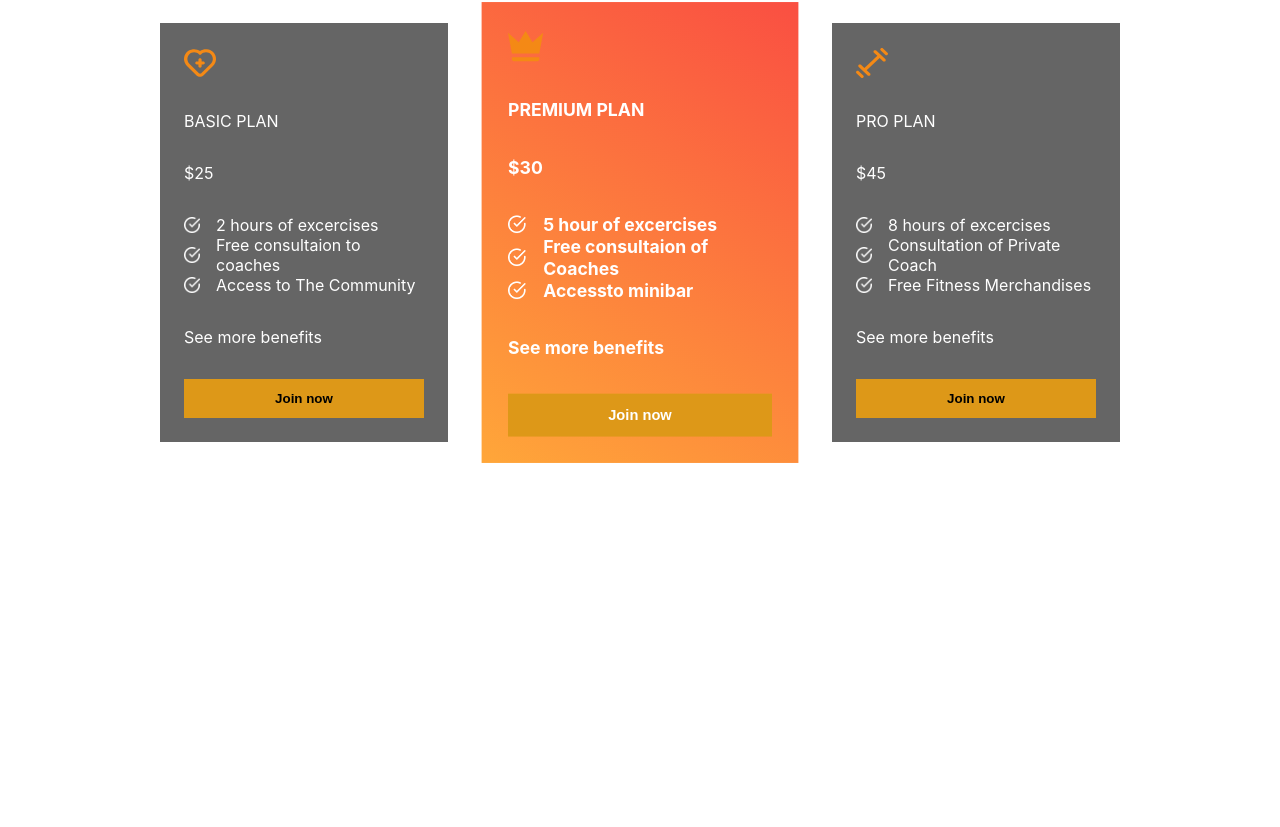
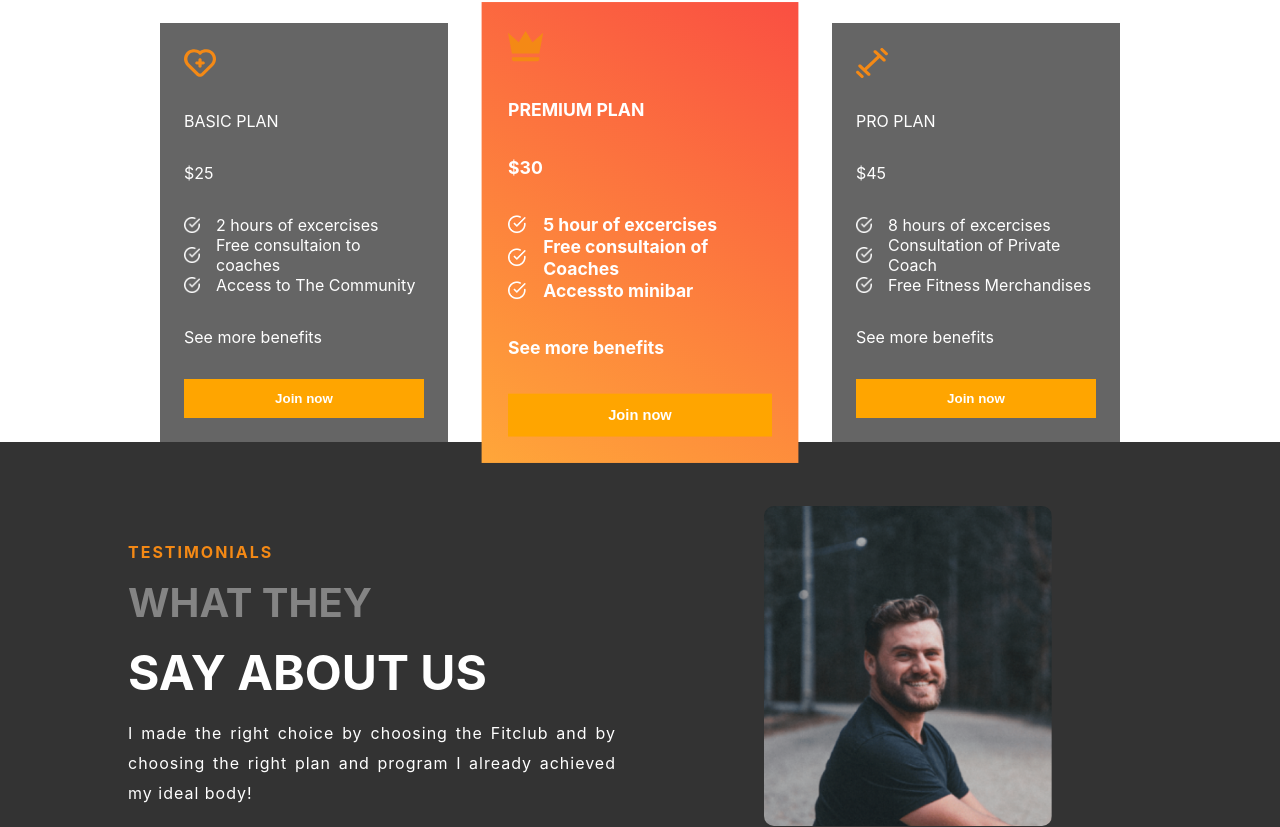
Before and after one commit to Rohit-vunet/gym-website, a React (Create React App) app: page / in a window 1280 px wide. Shown: the part 1973-2800 px from the top of the page. Before the commit the page ends 2436 px from the top, so only its background shows below. Built offline with nearby package versions, Linux system fonts and the light colour scheme.

Commit message:
Program join footer testimonial sections added

```diff
--- a/src/App.tsx
+++ b/src/App.tsx
@@ -5,7 +5,9 @@ import './App.css';
 import Programs from './Components/Programs/Programs';
 import Reasons from './Components/Reasons/Reasons';
 import Plans  from './Components/Plans/Plans';
-
+import Testimonials from './Components/Testimonials/Testimonials';
+import Join from './Components/Join/Join';
+import Footer from './Components/Footer/footer';
 const App = () => {
   return (
     <div>
@@ -14,6 +16,9 @@ const App = () => {
       <Programs/>
       <Reasons/>
       <Plans/>
+      <Testimonials/>
+      <Join/>
+      <Footer/>
     </div>
   );
 };
--- /dev/null
+++ b/src/Components/Footer/footer.css
@@ -0,0 +1,24 @@
+.footer-container{
+    position: relative;
+}
+.footer-container>hr{
+    border:1px solid var(--lightgray)
+}
+.footer{
+    padding: 1rem 2rem;
+    background-color: gray;
+    flex-direction: column;
+    gap:4rem;
+    justify-content: center;
+    align-items: center;
+}
+.logo-f{
+    background-color: #333;
+    display: flex;
+    justify-content: center;
+    align-items: center;
+}
+.footer>img{
+  height:50px;
+  width:50px;
+}
--- /dev/null
+++ b/src/Components/Footer/footer.tsx
@@ -0,0 +1,34 @@
+import React from 'react'
+import './footer.css';
+import Github from "../../assets/github.png"
+import instagram from "../../assets/instagram.png"
+import linkedin from '../../assets/linkedin.png'
+import logo from "../../assets/logo.png"
+
+
+
+
+const footer = () => {
+  return (
+    <div className='footer-container'>
+        <hr/>
+    <div className='footer'>
+        <img src = {Github} alt = ""/>
+        <img src = {instagram} alt = ""/>
+        <img src = {linkedin} alt = ""/>
+
+    </div>
+
+    <div className='logo-f'>
+        < img src = {logo} alt=""/>
+    </div>
+
+
+
+
+
+    </div>
+  )
+}
+
+export default footer
--- /dev/null
+++ b/src/Components/Join/Join.css
@@ -0,0 +1,51 @@
+.Join{
+    display: flex;
+    padding: 0 2rem;
+    gap: 10rem;
+}
+.left-j{
+    color: white;
+    font-size:3rem;
+    font-weight:bold;
+    text-transform: uppercase;
+    position: relative;
+    color:white;
+    background-color: #333;
+}
+.left-j>hr{
+    position:absolute;
+    width: 10.5rem;
+    border:2px solid var(--orange);
+    border-radius: 20%;
+    color:orange;
+    margin:-10px 0;
+}
+.left-j>div{
+    display: flex;
+    gap:1rem;
+}
+.right-j{
+    display: flex;
+    justify-content: center;
+    align-items: flex-end;
+}
+
+.email-container{
+    display: flex;
+    gap:3rem;
+    background-color: gray;
+    padding:1rem 2rem;
+}
+.email-container>input{
+    background-color:transparent;
+    border:none;
+    outline:none;
+    color:var(--lightgray);
+}
+::placeholder{
+    color:var(--lightgray);
+}
+.btn{
+    background-color: orange;
+    color:white;
+}
--- /dev/null
+++ b/src/Components/Join/Join.tsx
@@ -0,0 +1,54 @@
+import React, { useRef } from 'react';
+import './Join.css';
+import emailjs from '@emailjs/browser';
+
+const Join = () => {
+  const form = useRef<HTMLFormElement>(null);
+
+  const sendEmail = (e: React.FormEvent<HTMLFormElement>) => {
+    e.preventDefault();
+
+
+    if (form.current) {
+      emailjs
+        .sendForm('service_8i8tt92', 'template_8pg5lfq', form.current, 'Eh7dqku33FfInPC0u')
+        .then(
+          () => {
+            console.log('SUCCESS!');
+          },
+          (error) => {
+            console.error('FAILED...', error);
+          }
+        );
+    }
+  };
+
+
+
+
+  return (
+    <div className="Join" id="join-us">
+      <div className="left-j">
+        <hr />
+        <div>
+          <span>READY TO</span>
+          <span className="stroke-text">LEVEL UP</span>
+        </div>
+        <div>
+          <span>YOUR BODY</span>
+          <span className="stroke-text">WITH US</span>
+        </div>
+      </div>
+
+
+      <div className="right-j">
+        <form ref={form} className="email-container" onSubmit={sendEmail}>
+          <input type="email" name="User_email" placeholder="Enter your email address" required />
+          <button type="submit" className="btn btn-j">Join now</button>
+        </form>
+      </div>
+    </div>
+  );
+};
+
+export default Join;
--- a/src/Components/Programs/Programs.css
+++ b/src/Components/Programs/Programs.css
@@ -3,7 +3,7 @@
     flex-direction: column;
     gap:2rem;
     padding:0 2rem;
-    background-color: beige;
+    background-color: white;
 }
 .programs-header{
     display: flex;
--- /dev/null
+++ b/src/Components/Testimonials/Testimonials.css
@@ -0,0 +1,118 @@
+.testimonials {
+    display: flex;
+    gap: 3rem;
+    padding: 4rem 8rem;
+    background: #333;
+    align-items: center;
+    justify-content: center;
+}
+
+
+.left-t {
+    flex: 1;
+    display: flex;
+    flex-direction: column;
+    gap: 1rem;
+    color: white;
+    max-width: 50%;
+}
+
+.test-header {
+    color: var(--orange);
+    font-weight: bold;
+    font-size: 1rem;
+    letter-spacing: 2px;
+}
+
+.gray-text {
+    font-weight: bold;
+    font-size: 2.5rem;
+    color: rgba(255, 255, 255, 0.4);
+}
+
+.white-text {
+    font-weight: bold;
+    font-size: 3rem;
+    color: white;
+}
+
+.review-text {
+    text-transform: none;
+    text-align: justify;
+    font-size: 1rem;
+    letter-spacing: 1px;
+    line-height: 30px;
+    font-weight: normal;
+}
+
+.reviewer {
+    font-size: 1rem;
+    text-transform: uppercase;
+}
+
+.highlight {
+    color: var(--orange);
+    font-weight: bold;
+}
+
+
+.right-t {
+    flex: 1;
+    display: flex;
+    flex-direction: column;
+    align-items: center;
+    position: relative;
+}
+
+
+.image-container {
+    position: relative;
+    width: 18rem;
+    height: 20rem;
+}
+
+.image-container::before {
+    content: "";
+    position: absolute;
+    width: 100%;
+    height: 100%;
+    top: 10px;
+    left: 10px;
+    background: var(--orange);
+    z-index: -2;
+}
+
+.image-container::after {
+    content: "";
+    position: absolute;
+    width: 100%;
+    height: 100%;
+    top: 5px;
+    left: 5px;
+    background: rgba(255, 255, 255, 0.1);
+    z-index: -1;
+}
+
+.testimonial-img {
+    width: 100%;
+    height: 100%;
+    object-fit: cover;
+    border-radius: 10px;
+}
+
+
+.arrows {
+    display: flex;
+    gap: 1.5rem;
+    margin-top: 1.5rem;
+}
+
+.arrows img {
+    width: 2rem;
+    cursor: pointer;
+    transition: transform 0.2s;
+}
+
+.arrows img:hover {
+    transform: scale(1.1);
+}
--- /dev/null
+++ b/src/Components/Testimonials/Testimonials.tsx
@@ -0,0 +1,53 @@
+import React, { useState } from "react";
+import "./Testimonials.css";
+import { testimonialsData } from "../../data/testimonialsData";
+import leftArrow from "../../assets/leftArrow.png";
+import rightArrow from "../../assets/rightArrow.png";
+
+const Testimonials = () => {
+  const [selected, setSelected] = useState(0);
+  const length = testimonialsData.length;
+
+  const handlePrev = () => {
+    setSelected((prev) => (prev === 0 ? length - 1 : prev - 1));
+  };
+
+  const handleNext = () => {
+    setSelected((prev) => (prev === length - 1 ? 0 : prev + 1));
+  };
+
+  return (
+    <div className="testimonials">
+
+      <div className="left-t">
+        <span className="test-header">TESTIMONIALS</span>
+        <span className="gray-text">WHAT THEY</span>
+        <span className="white-text">SAY ABOUT US</span>
+
+        <span className="review-text">{testimonialsData[selected].review}</span>
+        <span className="reviewer">
+          <span className="highlight">{testimonialsData[selected].name}</span> - {testimonialsData[selected].status}
+        </span>
+      </div>
+
+
+      <div className="right-t">
+        <div className="image-container">
+          <img
+            src={testimonialsData[selected].image}
+            alt={testimonialsData[selected].name}
+            className="testimonial-img"
+          />
+        </div>
+
+
+        <div className="arrows">
+          <img src={leftArrow} alt="Left Arrow" onClick={handlePrev} />
+          <img src={rightArrow} alt="Right Arrow" onClick={handleNext} />
+        </div>
+      </div>
+    </div>
+  );
+};
+
+export default Testimonials;
```
